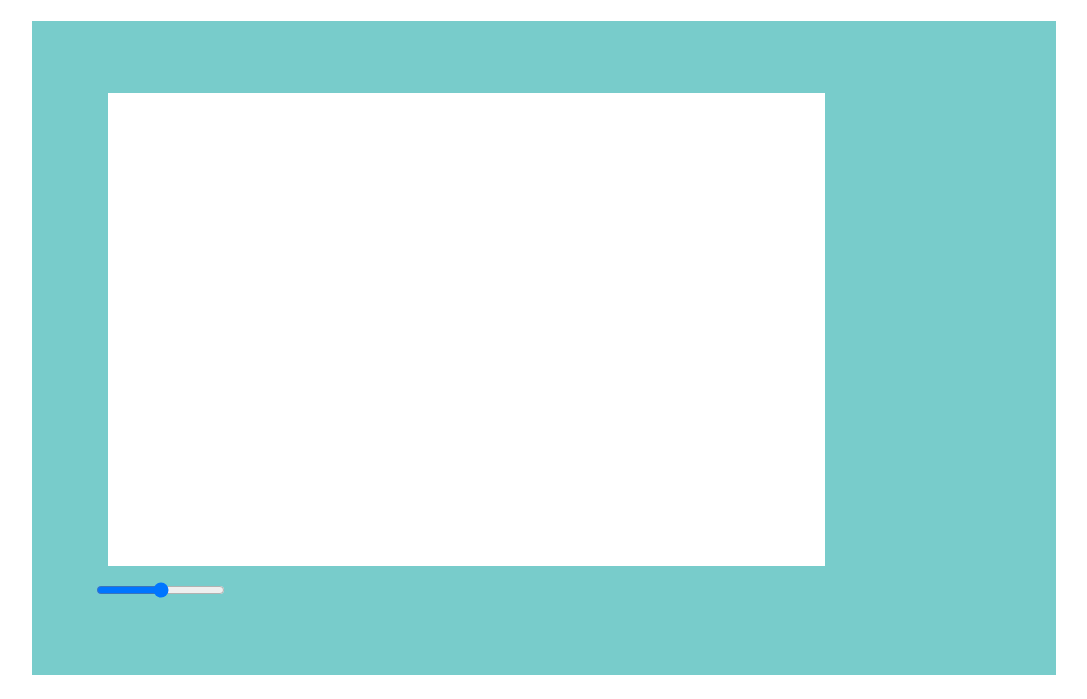
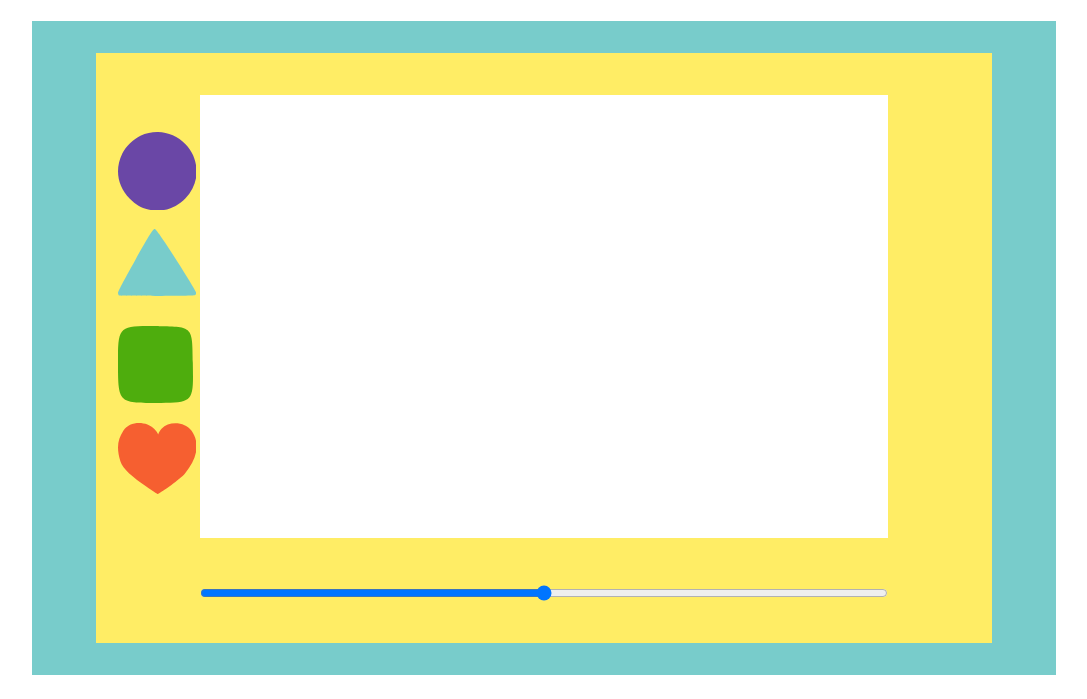
Before and after one commit to gucchunchun/Etch-a-Sketch, a website: page index.html in a window 1280 px wide. Shown: the part 101-800 px from the top of the page, without its empty margins (96-1183 px from the left). Drawn offline with Linux system fonts and the light colour scheme.

Commit message:
Add Color Styles & Images

```diff
--- a/index.html
+++ b/index.html
@@ -13,6 +13,7 @@
     </header>
     <div class="sketch-board__ctr">
       <div class="sketch-board">
+        <div class="sketch-board__frame">
           <menu class="sketch-board__stamp__ctr">
             <button
               type="button"
@@ -42,6 +43,7 @@
           </div>
         </div>
       </div>
+    </div>
     <script src="index.js"></script>
   </body>
 </html>
--- a/style.css
+++ b/style.css
@@ -5,6 +5,10 @@
     --c--secondary: 255, 237, 101; /* #FFED65 */
     --c--tertiary: 218, 192, 163; /* DAC0A3 */
     --c--text: 16, 44, 87; /* 102C57 */
+    --c--stamp--circle: 106, 71, 166; /* #102C57 */
+    --c--stamp--triangle: 120, 204, 203; /* #78CCCB */
+    --c--stamp--square: 78, 173, 13; /* #4EAD0D */
+    --c--stamp--heart: 246, 95, 48; /* #F65F30 */
 
     --font-size--h1: 3.052rem;
     --font-size--h2: 2.441rem;
@@ -18,6 +22,7 @@
 
     --flip--width: 500px;
     --flip--height: 10rem;
+    --img--stamp: url('./img/stamp--circle.svg');
 }
 /* Reset */
 * {
@@ -88,26 +93,80 @@ body {
     align-items: center;
 }
 .sketch-board {
+    --width--sketch: 80%;
     width: 80%;
     max-height: 100%;
     aspect-ratio: 4/3;
-    padding: 5%;
+    padding: 2.5% 5%;
     background-color: rgb(var(--c--main));
     display: flex;
     flex-wrap: wrap;
     align-items: center;
 }
+.sketch-board__frame {
+    width: 100%;
+    height: 100%;
+    padding: 2%;
+    background-color: rgb(var(--c--secondary));
+    display: flex;
+    flex-wrap: wrap;
+    align-items: center;
+}
+/*  Stamps */
 .sketch-board__stamp__ctr {
-
+    width: calc((100% - var(--width--sketch)) / 2);
+    display: flex;
+    flex-wrap: wrap;
+    justify-content: space-evenly;
+    align-items: center;
 }
+.sketch-board__stamp {
+    --stamp--width: 90%;
+    --stamp--color: rgb(0,0,0);
+    width: var(--stamp--width);
+    margin: calc(var(--stamp--width) / 8) calc((100% - var(--stamp--width)) / 2);
+    aspect-ratio: 1;
+    mask: var(--img--stamp);
+    -webkit-mask: var(--img--stamp);
+    mask-size: cover;
+    -webkit-mask-size: contain;
+    mask-repeat: no-repeat;
+    -webkit-mask-repeat: no-repeat;
+    background-color: var(--stamp--color);
+}
+.circle {
+    --img--stamp: url('img/stamp--circle.svg');
+    --stamp--color: rgb(var(--c--stamp--circle));
+}
+.triangle {
+    --img--stamp: url('img/stamp--triangle.svg');
+    --stamp--color: rgb(var(--c--stamp--triangle));
+}
+.square {
+    --img--stamp: url('img/stamp--square.svg');
+    --stamp--color: rgb(var(--c--stamp--square));
+}
+.heart {
+    --img--stamp: url('img/stamp--heart.svg');
+    --stamp--color: rgb(var(--c--stamp--heart));
+}
+/*  Sketch */
 .sketch-board__sketch {
-    width: 80%;
-    height: 90%;
+    width: var(--width--sketch);
+    height: 80%;
     background-color: rgb(var(--c--bg));
 }
+/*  Sketch Option */
 .sketch-board__option {
-
+    width: calc((100% - var(--width--sketch)) / 2);
 }
+/*  Sketch Eraser */
 .sketch-board__eraser {
+    position: relative;
     width: 100%;
+    display: flex;
+    justify-content: center;
 }
+.eraser {
+    width: var(--width--sketch);
+}
```
Also changed, not shown: img/stamp--circle.svg (added), img/stamp--heart.svg (added), img/stamp--square.svg (added), img/stamp--triangle.svg (added). Lines whose indentation alone changed are shown as unchanged.
